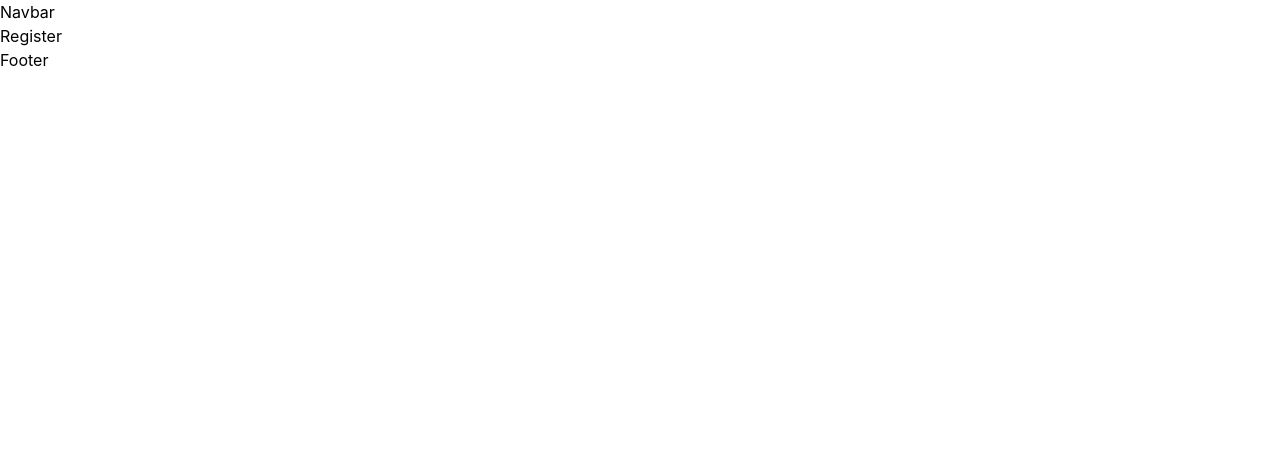
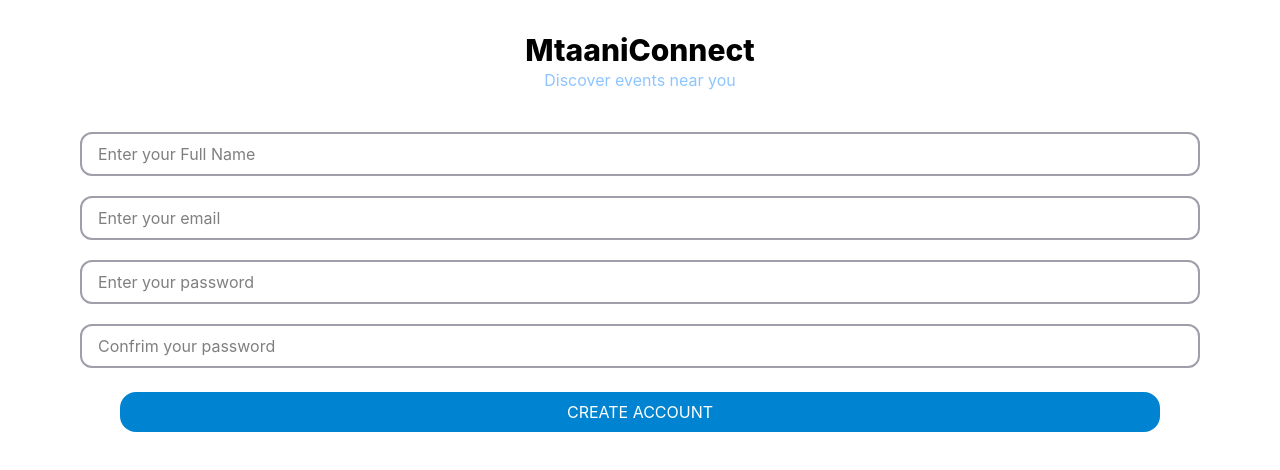
Before and after one commit to mosweta-school/MtaaniConnect, a React (Vite) app in the folder frontend/: page /register in a window 1280 px wide. Shown: the top 470 px of the page. Built offline with nearby package versions, Linux system fonts and the light colour scheme.

Commit message:
Design Registration form and LogIn form

```diff
--- a/frontend/src/Components/Footer.jsx
+++ b/frontend/src/Components/Footer.jsx
@@ -4,7 +4,6 @@ import React from 'react';
 function Footer(){
     return(
         <div>
-            <h1>Footer</h1>
         </div>
     )
 
--- a/frontend/src/Components/Navbar.jsx
+++ b/frontend/src/Components/Navbar.jsx
@@ -3,7 +3,6 @@ import React from 'react';
 function Navbar(){
     return(
         <div>
-            <h1>Navbar</h1>
         </div>
     )
 
--- a/frontend/src/Pages/Login.jsx
+++ b/frontend/src/Pages/Login.jsx
@@ -2,9 +2,48 @@ import React from 'react';
 
 function Login(){
     return(
-        <div>
-            <h1>Login</h1>
-        </div>
+        <>
+
+        <section className='mt-8 items-center '>
+                <div className='place-items-center'>
+
+                    <h1 className='font-extrabold text-3xl'>MtaaniConnect</h1>
+                    <h2 className='text-blue-300 '>Discover events near you</h2>
+
+                </div>
+
+
+
+                <form className='flex-col mt-5 flex'>
+
+                    <input
+                    required
+                    type='email'
+                    className='border-2 border-zinc-400 px-4 py-2 rounded-xl mr-20 ml-20'
+                    placeholder='Enter your email'></input>
+
+                    <input
+                    required
+                    type='password'
+                    className='rounded-xl border-zinc-400  px-4 py-2 border-2 mr-20 ml-20 mt-5'
+                    placeholder='Enter your password'></input>
+
+                <button className='text-white hover:bg-sky-800 rounded-2xl mt-6 ml-30 mr-30 py-2 bg-sky-600'>LOG IN </button>
+
+            </form>
+
+
+
+
+
+        </section>
+
+
+
+
+
+        </>
+
     )
 
 }
--- a/frontend/src/Pages/Register.jsx
+++ b/frontend/src/Pages/Register.jsx
@@ -2,9 +2,62 @@ import React from 'react';
 
 function Register(){
     return(
-        <div>
-            <h1>Register</h1>
-        </div>
+        <>
+
+        <section className='mt-8 items-center '>
+                <div className='place-items-center'>
+
+                    <h1 className='font-extrabold text-3xl'>MtaaniConnect</h1>
+                    <h2 className='text-blue-300 '>Discover events near you</h2>
+
+                </div>
+
+
+
+                <form className='flex-col mt-5 flex'>
+
+                    <input
+                    required
+                    type='name'
+                    className='rounded-xl border-zinc-400 m-  px-4 py-2 border-2 mr-20 ml-20 mt-5'
+                    placeholder='Enter your Full Name'></input>
+
+
+                    <input
+                    required
+                    type='email'
+                    className='border-2 border-zinc-400 px-4 py-2 rounded-xl mt-5 r-20 ml-20 mr-20'
+                    placeholder='Enter your email'></input>
+
+                    <input
+                    required
+                    type='password'
+                    className='rounded-xl border-zinc-400  px-4 py-2 border-2 mr-20 ml-20 mt-5'
+                    placeholder='Enter your password'></input>
+
+                    <input
+                    required
+                    type='password'
+                    className='rounded-xl border-zinc-400  px-4 py-2 border-2 mr-20 ml-20 mt-5'
+                    placeholder='Confrim your password'></input>
+
+
+                <button className='text-white hover:bg-sky-800 rounded-2xl mt-6 ml-30 mr-30 py-2 bg-sky-600'>CREATE ACCOUNT </button>
+
+            </form>
+
+
+
+
+
+        </section>
+
+
+
+
+
+        </>
+
     )
 
 }
```
